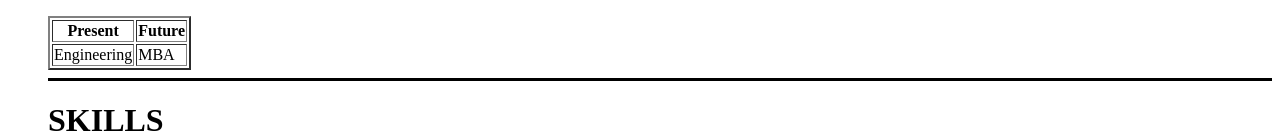
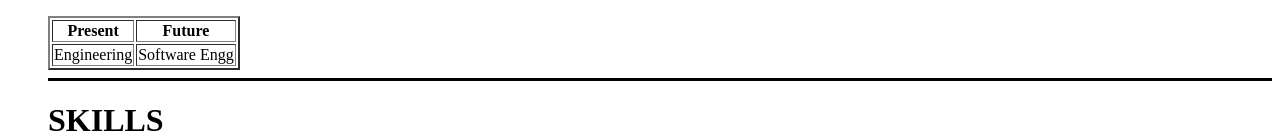
Before and after one commit to Amittelang7088/Amit, a plain HTML site: page index.html in a window 1280 px wide. Shown: the part 979-1113 px from the top of the page. Drawn offline with Linux system fonts and the light colour scheme.

Commit message:
little changes

```diff
--- a/index.html
+++ b/index.html
@@ -81,7 +81,7 @@
       <tbody>
         <tr>
           <td>Engineering</td>
-          <td>MBA</td>
+          <td>Software Engg</td>
         </tr>
       </tbody>
     </table>
```
